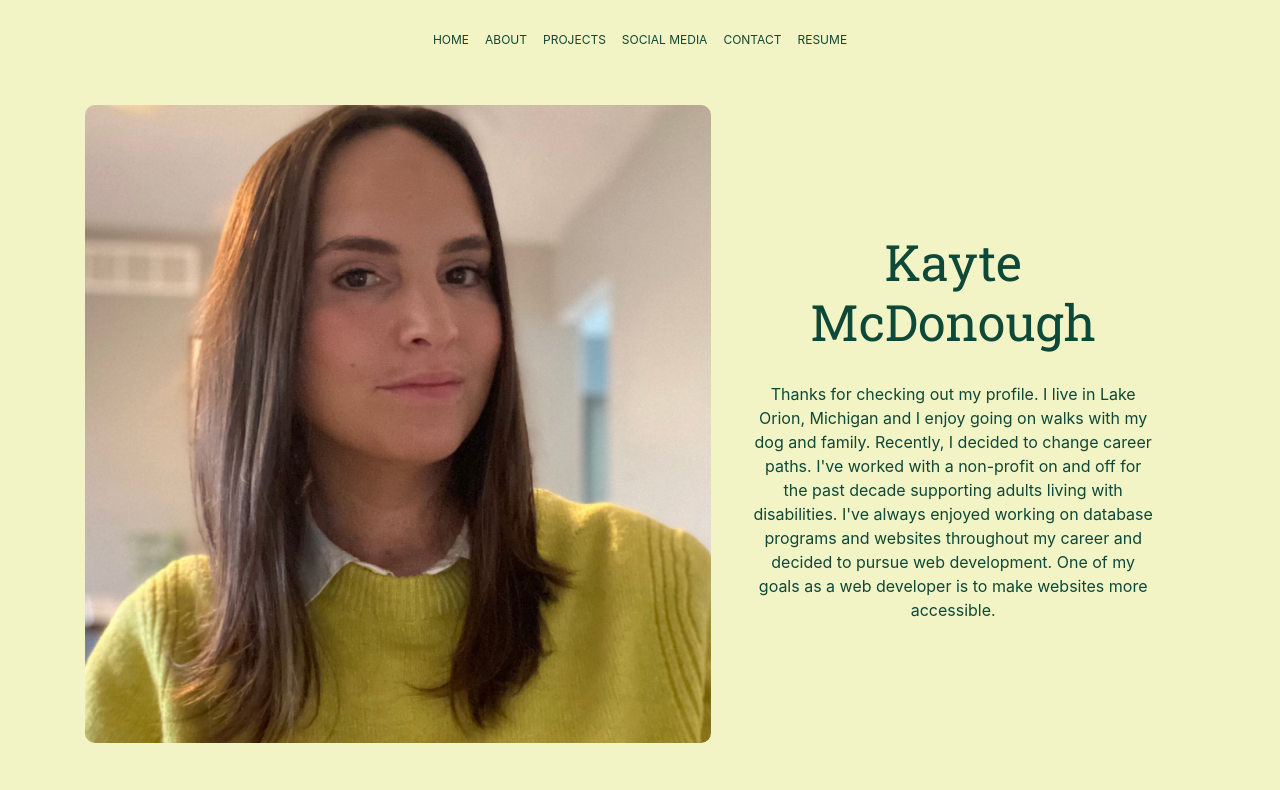
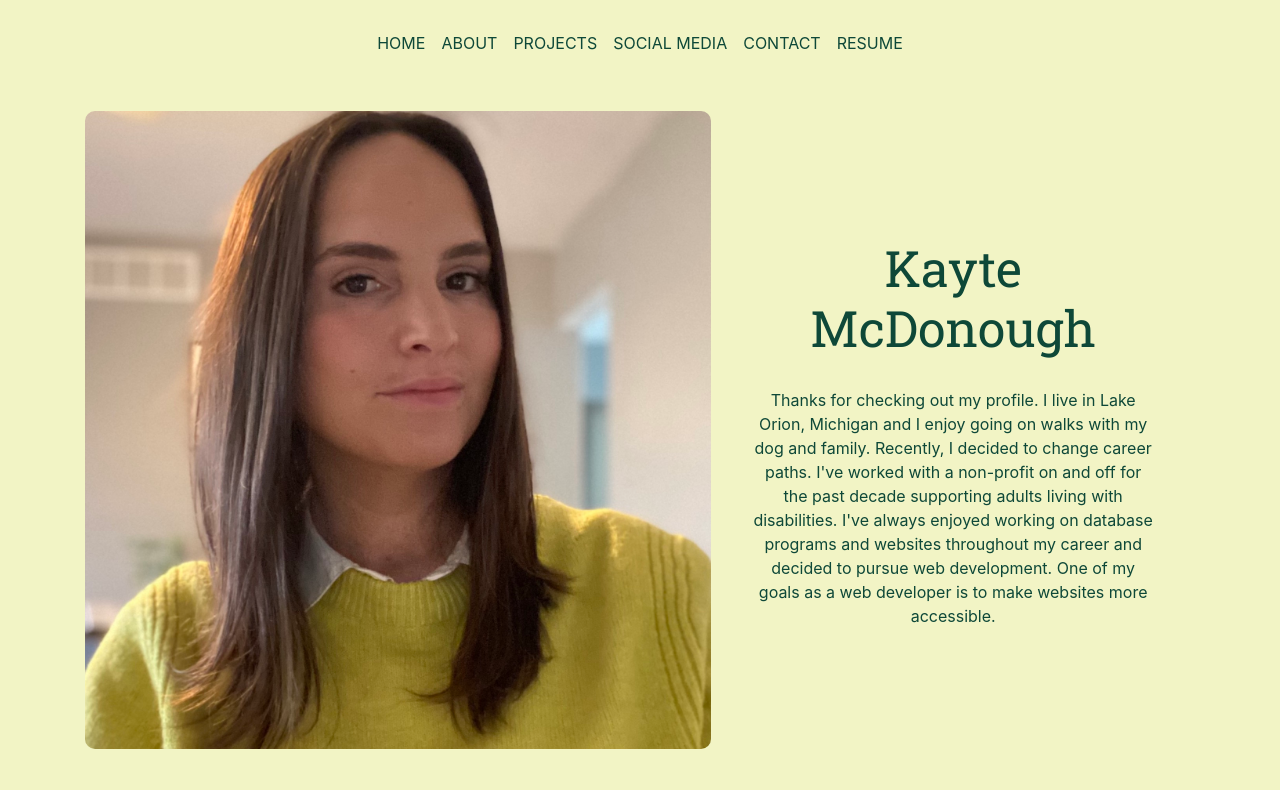
Before and after one commit to UseTheHill/portfolio_kmcdonough, a plain HTML site: page index.html in a window 1280 px wide. Shown: the part 177-967 px from the top of the page. Drawn offline with nearby package versions, Linux system fonts and the light colour scheme; some packages are replaced by stand-ins of ours; a script that the page names is missing; a web font is replaced by a local one.

Commit message:
edited size of images and replaced

```diff
--- a/assets/style.css
+++ b/assets/style.css
@@ -72,7 +72,7 @@ header {
 
 .nav-link:hover {
     color: #0e4838;
-
+    opacity: .6;
 }
 
 /*about*/
@@ -188,6 +188,11 @@ footer a:hover {
     .navbar-nav {
         padding: 0;
     }
+
+    .navbar-nav li a{
+        font-size: 14px;
+    }
+
     .nav-link{
         color:#0e4838;
     }
@@ -219,5 +224,8 @@ footer a:hover {
     #projects_row {
         flex-wrap: nowrap;
     }
+    .navbar-nav li a{
+        font-size: 16px;
+    }
 
 }
```
Also changed, not shown: assets/images/datebutler_screenshot.png, assets/images/weather_screenshot.png, assets/images/workdayplanner_screenshot.png.
